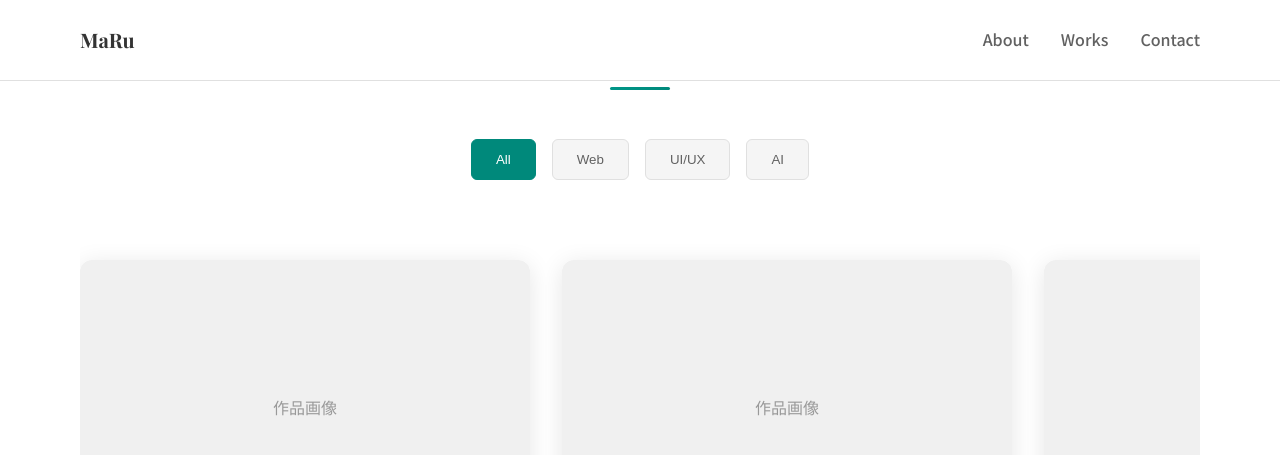
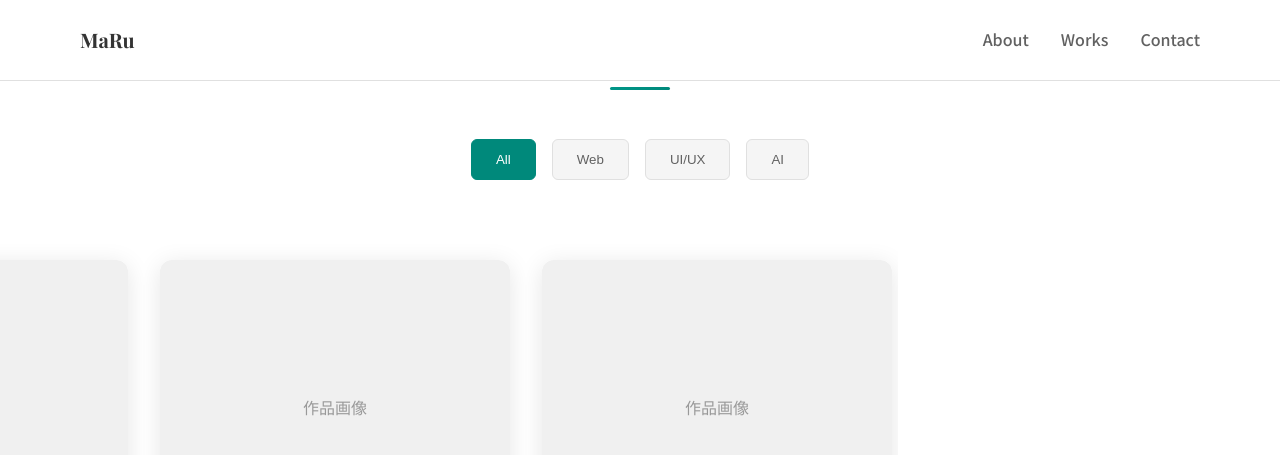
Before and after one commit to MaRu44448476/MaRu-portfolio-site, a Jekyll site: the page built from index.html, in a window 1280 px wide and 900 px high, scrolled down 2018 px. Shown: the top 455 px of the window. Built offline with Jekyll 4.4.1, drawn with Linux system fonts in a browser that asks for light colours; the list of posts is cut into pages by our own code.

Commit message:
Add auto-scroll animation to works gallery
- Restore card width to original 350px (280px mobile)
- Add 20-second auto-scroll animation with smooth transitions
- Animation pauses on hover for better user experience
- Cards automatically move left and return in infinite loop

🤖 Generated with [Claude Code](https://claude.ai/code)

Co-Authored-By: Claude <noreply@anthropic.com>

```diff
--- a/_sass/simple.scss
+++ b/_sass/simple.scss
@@ -426,6 +426,12 @@ a {
   padding: 1rem 0 2rem;
   margin: 0 auto;
   max-width: none;
+  animation: autoScroll 20s linear infinite;
+
+  // Pause animation on hover
+  &:hover {
+    animation-play-state: paused;
+  }
 
   // Custom scrollbar styling
   &::-webkit-scrollbar {
@@ -451,14 +457,27 @@ a {
   scrollbar-color: $teal-400 $gray-100;
 }
 
+// Auto scroll animation
+@keyframes autoScroll {
+  0% {
+    transform: translateX(0);
+  }
+  50% {
+    transform: translateX(-50%);
+  }
+  100% {
+    transform: translateX(0);
+  }
+}
+
 .work-item {
   background-color: $white;
   border-radius: 12px;
   overflow: hidden;
   box-shadow: 0 4px 24px rgba(0, 0, 0, 0.1);
   transition: all 0.3s ease;
-  flex: 0 0 450px; // Larger width to force scroll
-  min-width: 450px;
+  flex: 0 0 350px; // Back to original size
+  min-width: 350px;
 
   &:hover {
     transform: translateY(-8px);
@@ -466,8 +485,8 @@ a {
   }
 
   @media (max-width: 768px) {
-    flex: 0 0 320px;
-    min-width: 320px;
+    flex: 0 0 280px;
+    min-width: 280px;
   }
 }
 
```
